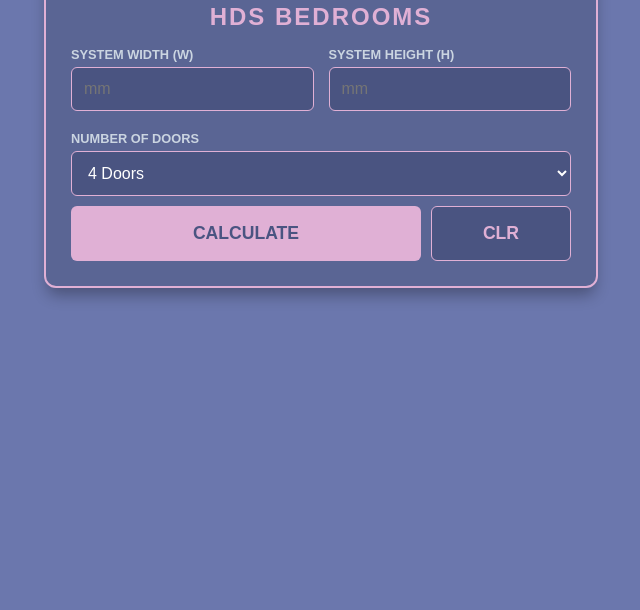
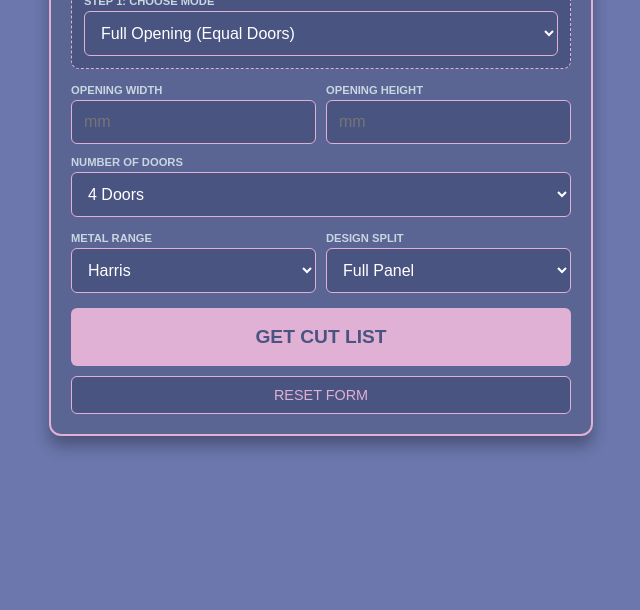
Before and after one commit to azzamils/HDS-BEDROOMS-SIZE-MASTER, a plain HTML site: page index.html in a window 1280 px wide. Shown: the part 190-800 px from the top of the page, without its empty margins (319-959 px from the left). Drawn offline with Linux system fonts and the light colour scheme.

Commit message:
Update index.html

```diff
--- a/index.html
+++ b/index.html
@@ -4,22 +4,25 @@
     <title>HDS Bedrooms Master</title>
     <meta name="viewport" content="width=device-width, initial-scale=1">
     <style>
-        body { font-family: sans-serif; background: #6b77ad; color: #f8fafc; padding: 15px; }
-        .card { max-width: 500px; margin: auto; background: #5a6594; border-radius: 12px; padding: 25px; border: 2px solid #e0b0d5; box-shadow: 0 10px 15px -3px rgba(0, 0, 0, 0.3); }
-        .logo-box { text-align: center; margin-bottom: 15px; }
-        .logo-box img { max-width: 120px; height: auto; border-radius: 50%; border: 2px solid #e0b0d5; }
-        h1 { color: #e0b0d5; text-align: center; margin-top: 0; font-size: 1.5rem; letter-spacing: 2px; }
-        .input-group { display: grid; grid-template-columns: 1fr 1fr; gap: 15px; margin-bottom: 20px; }
-        label { display: block; font-size: 0.8rem; color: #cbd5e1; margin-bottom: 5px; text-transform: uppercase; font-weight: bold; }
-        input, select { width: 100%; padding: 12px; border-radius: 6px; border: 1px solid #e0b0d5; background: #4a5481; color: white; box-sizing: border-box; font-size: 1rem; }
-        .btn-stack { display: flex; gap: 10px; margin-top: 10px; }
-        button { flex: 3; padding: 16px; background: #e0b0d5; border: none; border-radius: 6px; font-weight: bold; cursor: pointer; color: #4a5481; font-size: 1.1rem; }
-        .clear-btn { flex: 1; background: #4a5481; color: #e0b0d5; border: 1px solid #e0b0d5; }
-        .result-area { background: #4a5481; padding: 20px; border-radius: 8px; margin-top: 25px; border-left: 6px solid #e0b0d5; display: none; }
-        .section-head { color: #e0b0d5; font-size: 0.9rem; font-weight: bold; margin-bottom: 10px; text-transform: uppercase; border-bottom: 1px solid #5a6594; padding-bottom: 5px; }
-        .spec-line { display: flex; justify-content: space-between; padding: 10px 0; border-bottom: 1px solid #5a6594; }
-        .label-text { color: #cbd5e1; }
+        body { font-family: sans-serif; background: #6b77ad; color: #f8fafc; padding: 10px; margin: 0; }
+        .card { max-width: 500px; margin: 5px auto; background: #5a6594; border-radius: 12px; padding: 20px; border: 2px solid #e0b0d5; box-shadow: 0 10px 15px rgba(0,0,0,0.3); }
+        .logo-box { text-align: center; margin-bottom: 10px; }
+        .logo-box img { max-width: 80px; height: auto; border-radius: 50%; border: 2px solid #e0b0d5; }
+        h1 { color: #e0b0d5; text-align: center; margin: 0 0 15px 0; font-size: 1.2rem; letter-spacing: 2px; }
+
+        .mode-selector { background: #4a5481; padding: 12px; border-radius: 8px; margin-bottom: 15px; border: 1px dashed #e0b0d5; }
+        .input-group { display: grid; grid-template-columns: 1fr 1fr; gap: 10px; margin-bottom: 12px; }
+        label { display: block; font-size: 0.7rem; color: #cbd5e1; margin-bottom: 4px; text-transform: uppercase; font-weight: bold; }
+        input, select { width: 100%; padding: 12px; border-radius: 6px; border: 1px solid #e0b0d5; background: #4a5481; color: white; font-size: 1rem; box-sizing: border-box; }
+
+        .calc-btn { width: 100%; padding: 18px; background: #e0b0d5; border: none; border-radius: 6px; font-weight: bold; cursor: pointer; color: #4a5481; font-size: 1.2rem; margin-top: 15px; display: block; }
+        .clear-btn { width: 100%; background: #4a5481; color: #e0b0d5; border: 1px solid #e0b0d5; margin-top: 10px; padding: 10px; font-size: 0.9rem; border-radius: 6px; cursor: pointer; }
+
+        .result-area { background: #4a5481; padding: 15px; border-radius: 8px; margin-top: 20px; border-left: 6px solid #e0b0d5; display: none; }
+        .section-head { color: #e0b0d5; font-size: 0.85rem; font-weight: bold; margin: 15px 0 5px 0; text-transform: uppercase; border-bottom: 1px solid #5a6594; }
+        .spec-line { display: flex; justify-content: space-between; padding: 8px 0; border-bottom: 1px solid #5a6594; }
         .val { font-weight: bold; color: #fff; font-size: 1.2rem; font-family: monospace; }
+        .hidden { display: none; }
     </style>
 </head>
 <body>
@@ -28,73 +31,126 @@
     <div class="logo-box">
         <img src="logo.png" alt="HDS Logo" onerror="this.style.display='none'">
     </div>
-
     <h1>HDS BEDROOMS</h1>
 
-    <div class="input-group">
-        <div>
-            <label>System Width (W)</label>
-            <input type="number" id="sysW" placeholder="mm">
-        </div>
-        <div>
-            <label>System Height (H)</label>
-            <input type="number" id="sysH" placeholder="mm">
-        </div>
+    <div class="mode-selector">
+        <label>Step 1: Choose Mode</label>
+        <select id="calcMode" onchange="toggleMode()">
+            <option value="system">Full Opening (Equal Doors)</option>
+            <option value="single">Single Door (Custom Size)</option>
+        </select>
     </div>
 
+    <div id="systemInputs">
+        <div class="input-group">
+            <div><label>Opening Width</label><input type="number" id="sysW" placeholder="mm"></div>
+            <div><label>Opening Height</label><input type="number" id="sysH" placeholder="mm"></div>
+        </div>
         <label>Number of Doors</label>
         <select id="qty">
             <option value="2">2 Doors</option>
             <option value="3">3 Doors</option>
             <option value="4" selected>4 Doors</option>
         </select>
-
-    <div class="btn-stack">
-        <button onclick="calculate()">CALCULATE</button>
-        <button class="clear-btn" onclick="resetForm()">CLR</button>
     </div>
 
-    <div id="res" class="result-area">
-        <div class="spec-line" style="margin-bottom: 15px;">
-            <span class="label-text">FDS Size:</span> <span class="val" id="fdsOut" style="color:#e0b0d5"></span>
+    <div id="singleInputs" class="hidden">
+        <label>Custom Door Size (FDS)</label>
+        <div class="input-group">
+            <div><label>Width</label><input type="number" id="customW" placeholder="mm"></div>
+            <div><label>Height</label><input type="number" id="customH" placeholder="mm"></div>
+        </div>
     </div>
 
+    <div style="margin-top:15px;">
+        <div class="input-group">
+            <div>
+                <label>Metal Range</label>
+                <select id="range">
+                    <option value="harris">Harris</option>
+                    <option value="colquhoun">Colquhoun</option>
+                    <option value="darroch">Darroch</option>
+                </select>
+            </div>
+            <div>
+                <label>Design Split</label>
+                <select id="design">
+                    <option value="1">Full Panel</option>
+                    <option value="2">1/2 Split</option>
+                    <option value="3">1/3 Split</option>
+                </select>
+            </div>
+        </div>
+    </div>
+
+    <button class="calc-btn" onclick="calculate()">GET CUT LIST</button>
+    <button class="clear-btn" onclick="resetForm()">RESET FORM</button>
+
+    <div id="res" class="result-area">
+        <div class="spec-line"><span>FDS Size:</span> <span class="val" id="fdsOut" style="color:#e0b0d5"></span></div>
         <div class="section-head">Metal</div>
-        <div class="spec-line"><span class="label-text">W x H:</span> <span class="val" id="metOut"></span></div>
-
-        <div class="section-head" style="margin-top: 15px;">Infill</div>
-        <div class="spec-line"><span class="label-text">Glass:</span> <span class="val" id="glOut"></span></div>
-        <div class="spec-line"><span class="label-text">Panel:</span> <span class="val" id="paOut"></span></div>
+        <div class="spec-line"><span>W x H:</span> <span class="val" id="metOut"></span></div>
+        <div id="infillResults"></div>
     </div>
 </div>
 
 <script>
+function toggleMode() {
+    const mode = document.getElementById('calcMode').value;
+    document.getElementById('systemInputs').classList.toggle('hidden', mode === 'single');
+    document.getElementById('singleInputs').classList.toggle('hidden', mode === 'system');
+}
+
 function calculate() {
+    const mode = document.getElementById('calcMode').value;
+    let fdsW, fdsH;
+
+    if(mode === 'system') {
         let w = parseFloat(document.getElementById('sysW').value);
         let h = parseFloat(document.getElementById('sysH').value);
         let q = parseInt(document.getElementById('qty').value);
+        if(!w || !h) { alert("Enter Opening Width and Height"); return; }
+        fdsW = Math.floor((w + ((q - 1) * 30)) / q);
+        fdsH = h - 45;
+    } else {
+        fdsW = parseFloat(document.getElementById('customW').value);
+        fdsH = parseFloat(document.getElementById('customH').value);
+        if(!fdsW || !fdsH) { alert("Enter FDS Width and Height"); return; }
+    }
 
-    if(w && h) {
-        let overlaps = q - 1;
-        let fdsW = Math.floor((w + (overlaps * 30)) / q);
-        let fdsH = h - 45;
-        let metW = fdsW - 58;
+    let range = document.getElementById('range').value;
+    let design = parseInt(document.getElementById('design').value);
+
+    // Metal Logic
+    let railDed = (range === 'colquhoun') ? 62 : (range === 'darroch' ? 60 : 58);
+    let metW = fdsW - railDed;
 
     document.getElementById('fdsOut').innerText = fdsW + " x " + fdsH + "mm";
     document.getElementById('metOut').innerText = metW + "(W) x " + fdsH + "(H)mm";
-        document.getElementById('glOut').innerText = (fdsW - 23) + " x " + (fdsH - 52) + "mm";
-        document.getElementById('paOut').innerText = (fdsW - 30) + " x " + (fdsH - 62) + "mm";
 
+    // Infill Logic
+    let glassW = fdsW - 23;
+    let panelW = fdsW - 30;
+    let totalWorkingH = fdsH - 52 - ((design - 1) * 10);
+    let splitH = Math.floor(totalWorkingH / design);
+
+    let html = `<div class="section-head">Infill (${design} Panels)</div>`;
+    if(design === 1) {
+        html += `<div class="spec-line"><span>Glass:</span> <span class="val">${glassW} x ${fdsH - 52}mm</span></div>`;
+        html += `<div class="spec-line"><span>Panel:</span> <span class="val">${panelW} x ${fdsH - 62}mm</span></div>`;
+    } else {
+        html += `<div class="spec-line"><span>Glass (ea):</span> <span class="val">${glassW} x ${splitH}mm</span></div>`;
+        html += `<div class="spec-line"><span>Panel (ea):</span> <span class="val">${panelW} x ${splitH - 10}mm</span></div>`;
+    }
+
+    document.getElementById('infillResults').innerHTML = html;
     document.getElementById('res').style.display = 'block';
-    }
+    document.getElementById('res').scrollIntoView({ behavior: 'smooth' });
 }
 
 function resetForm() {
-    document.getElementById('sysW').value = '';
-    document.getElementById('sysH').value = '';
-    document.getElementById('res').style.display = 'none';
+    location.reload();
 }
 </script>
-
 </body>
 </html>
```
Lines whose indentation alone changed are shown as unchanged.
